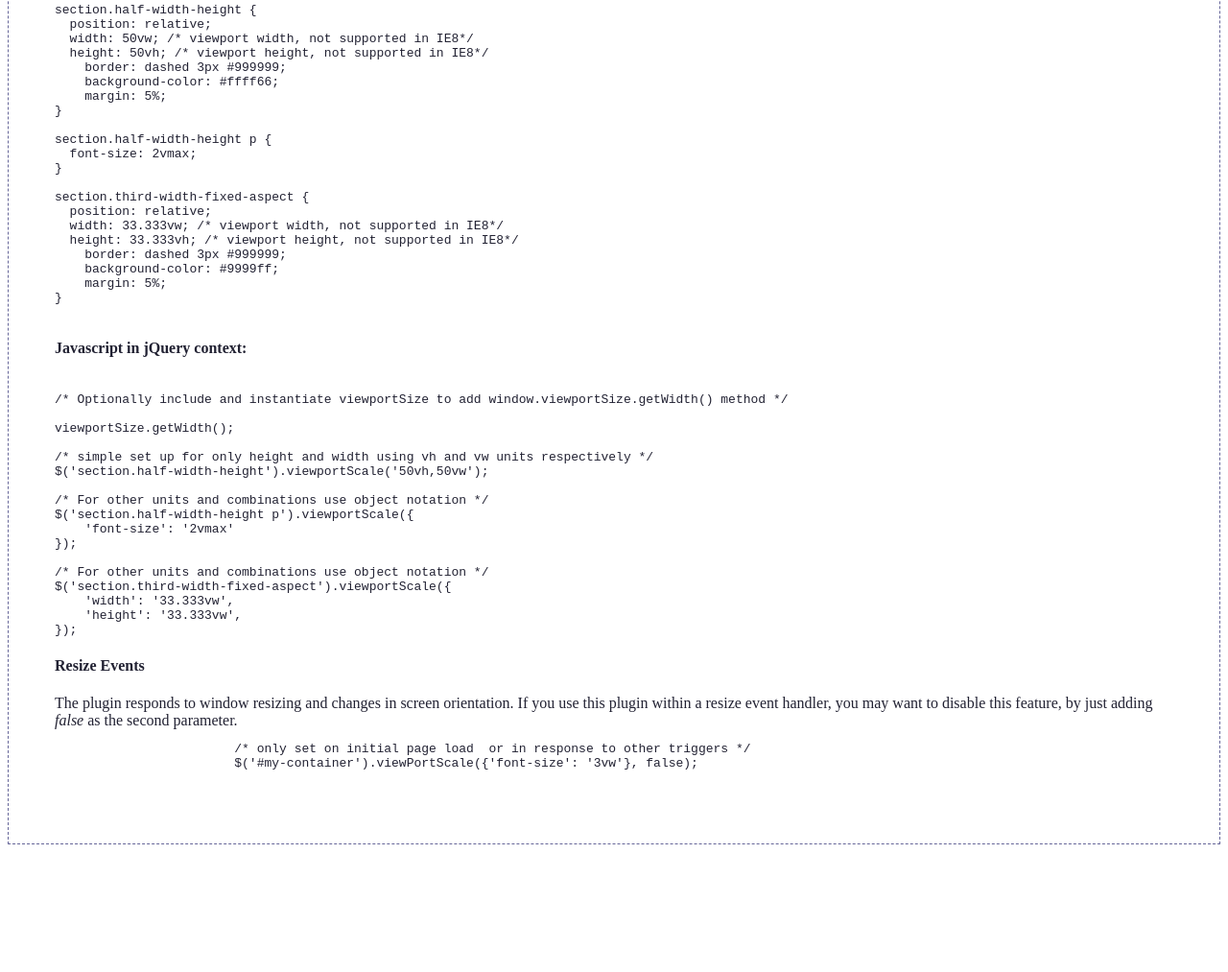
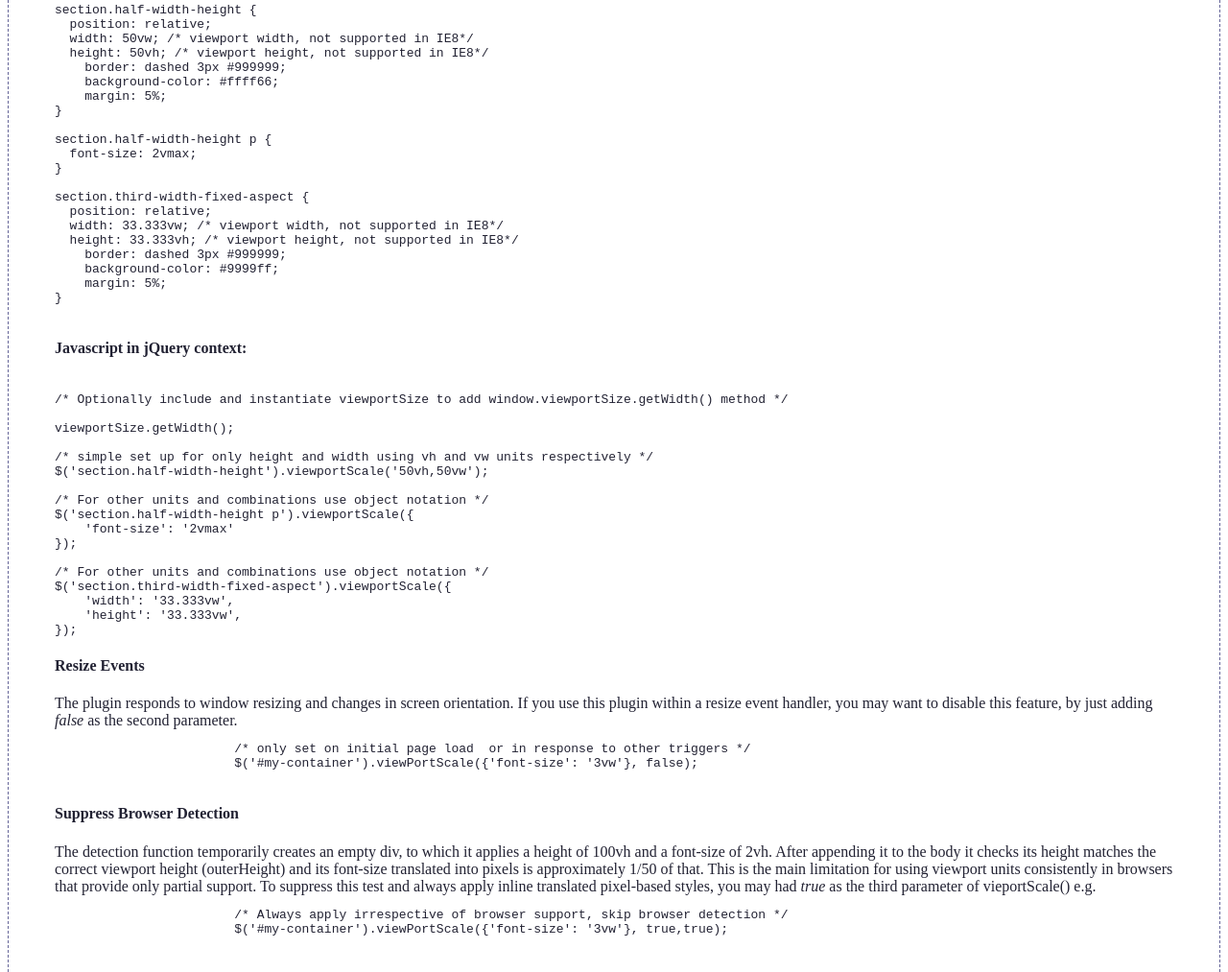
Before and after one commit to neilg63/viewportScale, a website: page demo/index.html in a window 1280 px wide. Shown: the part 2599-3612 px from the top of the page at 96% size. Before the commit the page ends 3495 px from the top, so only its background shows below. Drawn offline with nearby package versions, Linux system fonts and the light colour scheme.

Commit message:
now runs browser support test

```diff
--- a/demo/index.html
+++ b/demo/index.html
@@ -314,6 +314,17 @@ The plugin responds to window resizing and changes in screen orientation. If you
 
 </pre>
 
+<h4>Suppress Browser Detection</h4>
+
+The detection function temporarily creates an empty div, to which it applies a height of 100vh and a font-size of 2vh. After appending it to the body it checks its height matches the correct viewport height (outerHeight) and its font-size translated into pixels is approximately 1/50 of that. This is the main limitation for using viewport units consistently in browsers that provide only partial support.
+
+To suppress this test and always apply inline translated pixel-based styles, you may had <em>true</em> as the third parameter of vieportScale() e.g.
+<pre>
+			/* Always apply irrespective of browser support, skip browser detection */
+			$('#my-container').viewPortScale({'font-size': '3vw'}, true,true);
+
+</pre>
+
 </article>
 
 <script>
```
